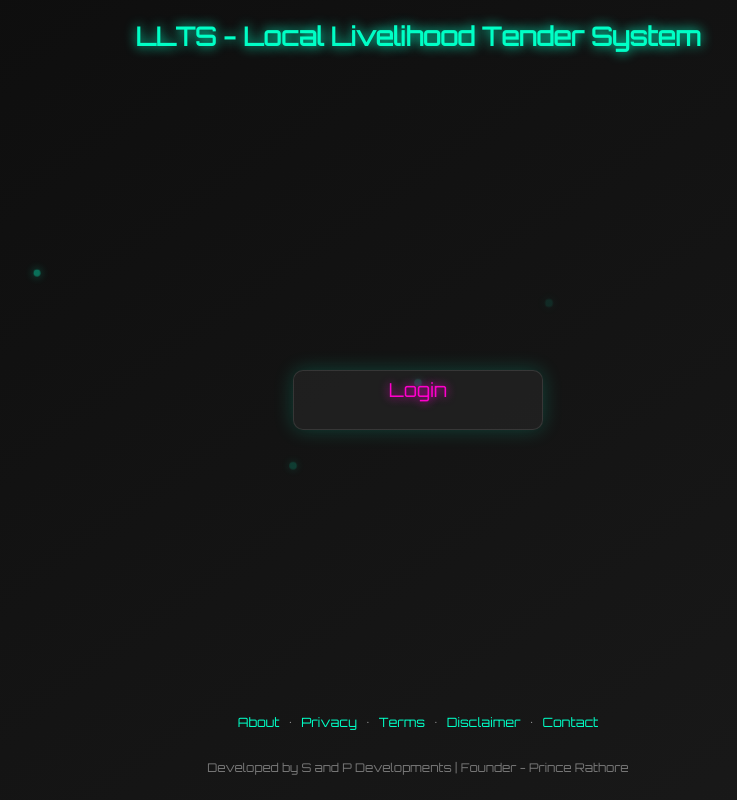
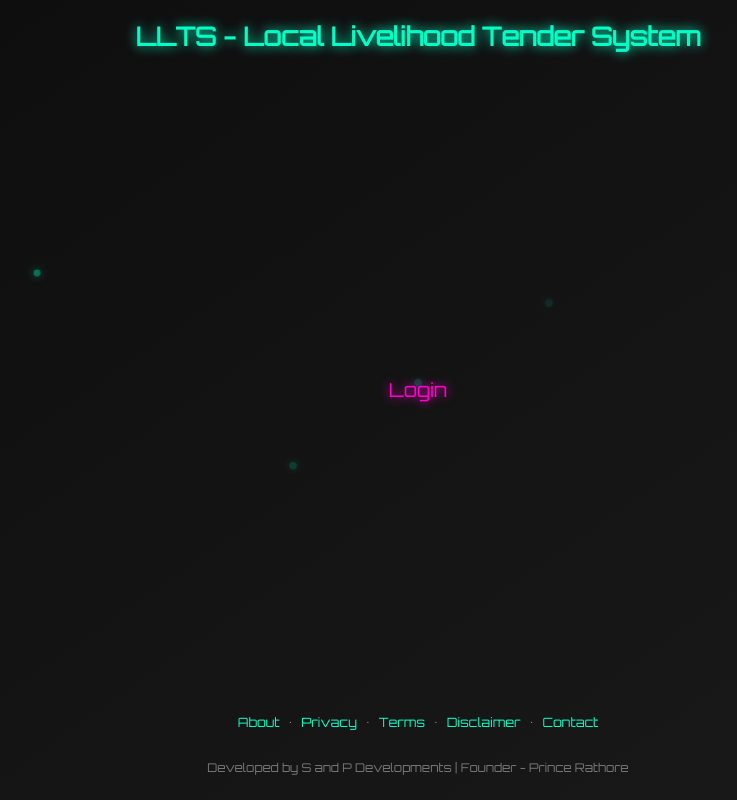
Before and after one commit to princerathore7/llts-app, a website: page lltsindex.html in a window 1280 px wide. Shown: the whole page, without its empty margins (222-959 px from the left). Drawn offline with Linux system fonts and the light colour scheme.

Commit message:
fixed welcom and index

```diff
--- a/lltsindex.html
+++ b/lltsindex.html
@@ -16,7 +16,7 @@
     }
 
     body {
-      height: 100vh;
+  min-height: 100dvh; /* ✅ changed from height: 100vh */
   background: linear-gradient(145deg, #0d0d0d, #1a1a1a);
   display: flex;
   flex-direction: column;
@@ -26,7 +26,6 @@
   overflow: hidden;
   position: relative;
 }
-
     h2.app-title {
       position: absolute;
       top: 20px;
@@ -35,20 +34,16 @@
       text-shadow: 0 0 12px #00ffc6;
     }
 
-    .login-box {
-      position: relative;
-      width: 250px;
-      height: 60px;
-      background: rgba(255, 255, 255, 0.05);
-      border: 1px solid rgba(255, 255, 255, 0.1);
-      border-radius: 10px;
-      box-shadow: 0 0 20px rgba(0, 255, 198, 0.2);
-      display: flex;
-      justify-content: center;
-      align-items: center;
-      cursor: pointer;
-      transition: all 0.4s ease;
-      z-index: 1;
+   .login-box.expanded {
+  height: 300px;
+  width: 300px;
+  flex-direction: column;
+  justify-content: flex-start;
+  padding: 30px 20px;
+
+  /* ✅ added for safety */
+  overflow-y: auto;
+  max-height: 90dvh;
 }
 
     .login-box.expanded {
```
Also changed, not shown: frontend/welcom.html (+8 -1 lines). Lines whose indentation alone changed are shown as unchanged.
